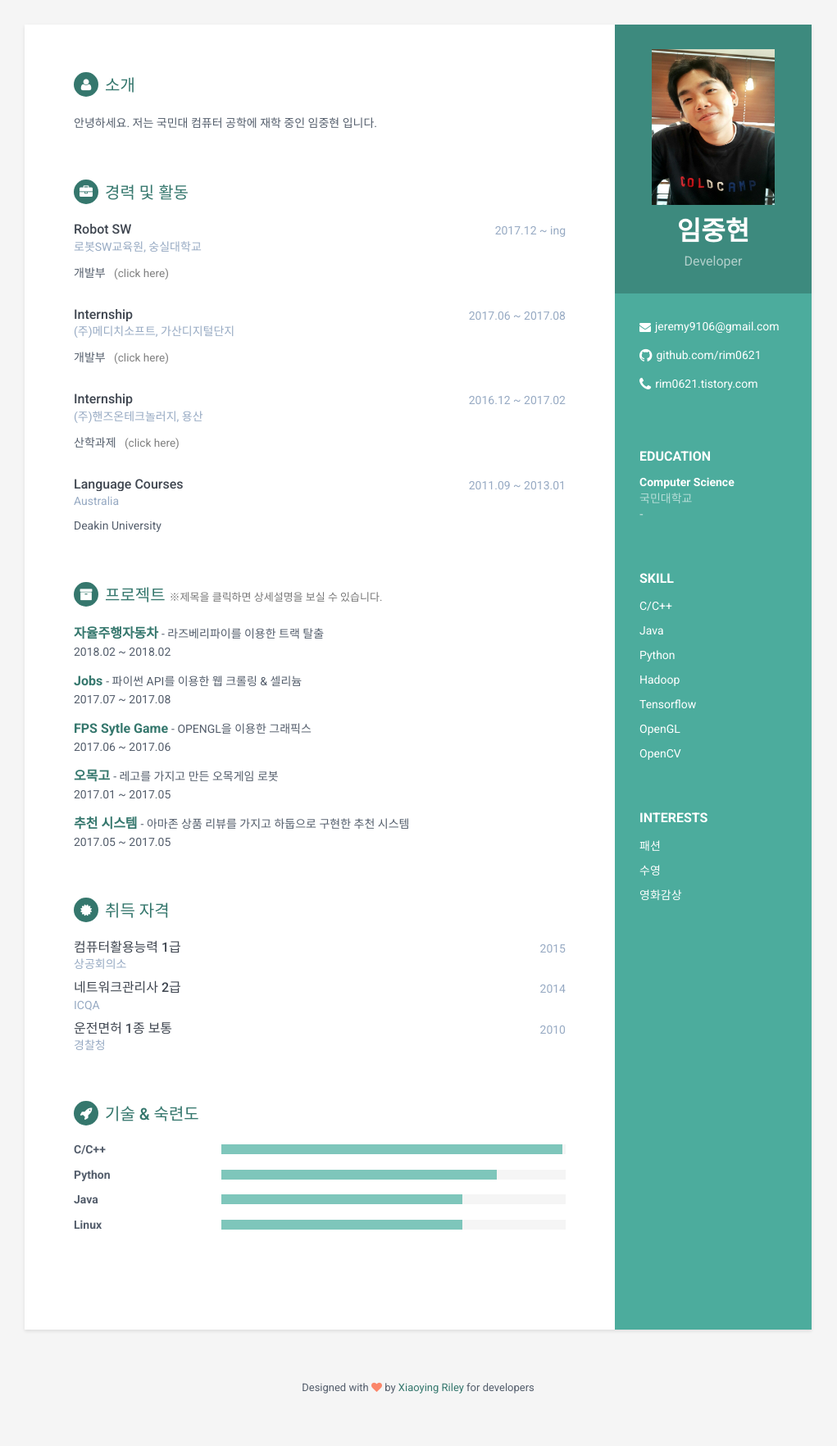
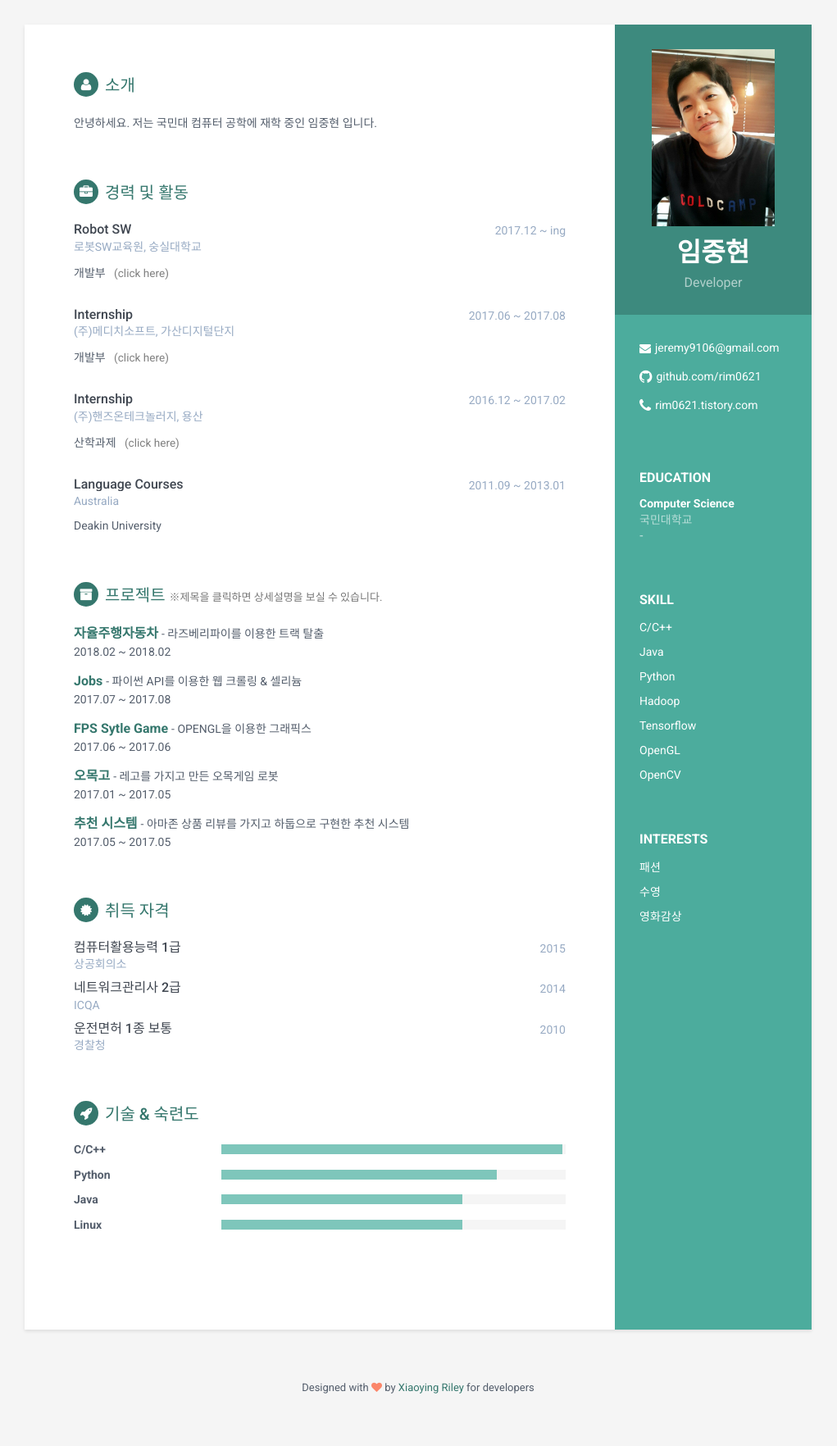
Before and after one commit to rim0621/rim0621.github.io, a Jekyll site: the page index.html, which Jekyll copies as it is, in a window 1280 px wide. Shown: the whole page at 82% size, without its empty margins (130-1151 px from the left). Built offline with Jekyll 4.4.1, drawn with Linux system fonts in a browser that asks for light colours.

Commit message:
2018-02-23

```diff
--- a/css/styles-2.css
+++ b/css/styles-2.css
@@ -42,10 +42,7 @@ a:focus {
 p {
   line-height: 1.5;
 }
-img {
-  max-width: 100%;
-  height: auto;
-}
+
 .wrapper {
   background: #4CAC9D;
   max-width: 960px;
--- a/index.html
+++ b/index.html
@@ -24,6 +24,13 @@
 <script src="https://oss.maxcdn.com/html5shiv/3.7.2/html5shiv.min.js"></script>
 <script src="https://oss.maxcdn.com/respond/1.4.2/respond.min.js"></script>
 <![endif]-->
+<style>
+img{
+  max-width: 100%;
+  height: auto;
+}
+</style>
+
 </head>
 
 <body>
```
